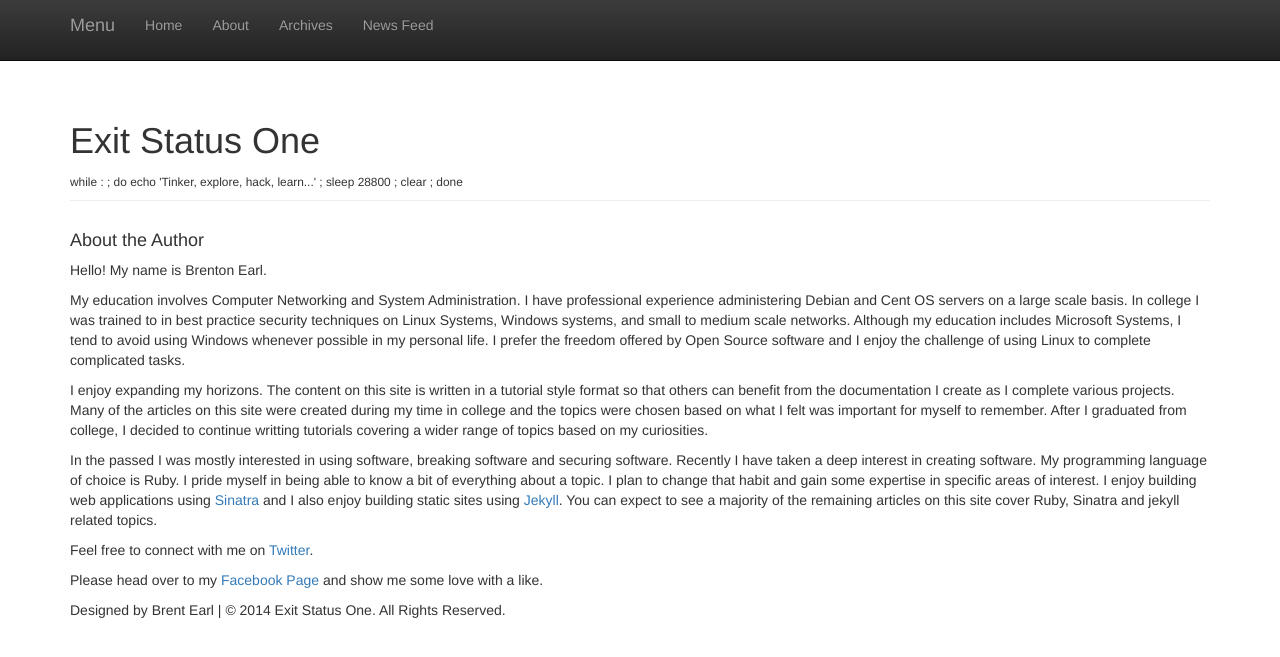
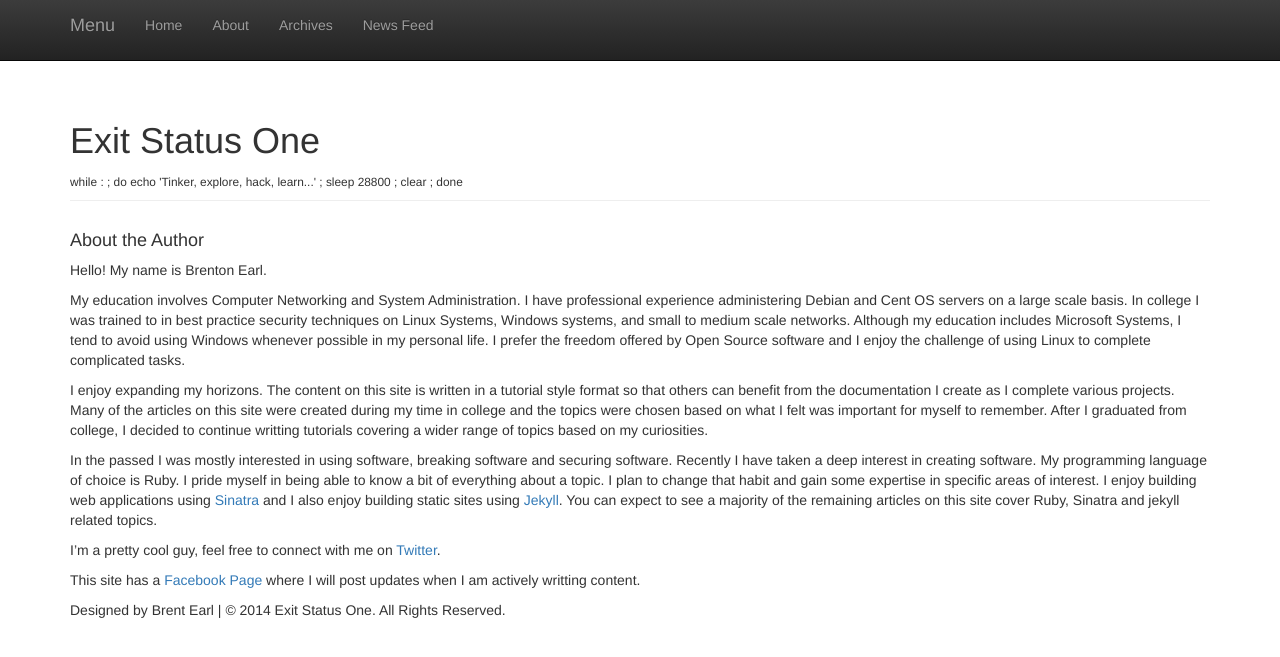
Before and after one commit to BrentonEarl/brentonearl.github.io, a Jekyll site: the page built from about.markdown, in a window 1280 px wide. Shown: the top 657 px of the page. Built offline with Jekyll 4.4.1, drawn with Linux system fonts in a browser that asks for light colours; nearby versions of some CDN libraries; Markdown is read by kramdown in place of the engine named in the settings.

Commit message:
Corrected some text in about page

```diff
--- a/about.markdown
+++ b/about.markdown
@@ -14,6 +14,6 @@ I enjoy expanding my horizons.  The content on this site is written in a tutoria
 
 In the passed I was mostly interested in using software, breaking software and securing software.  Recently I have taken a deep interest in creating software.  My programming language of choice is Ruby.  I pride myself in being able to know a bit of everything about a topic.  I plan to change that habit and gain some expertise in specific areas of interest.  I enjoy building web applications using [Sinatra](http://sinatrarb.com) and I also enjoy building static sites using [Jekyll](http://jekyllrb.com).  You can expect to see a majority of the remaining articles on this site cover Ruby, Sinatra and jekyll related topics.
 
-Feel free to connect with me on [Twitter](https://twitter.com/BrentonLeeEarl).
+I'm a pretty cool guy, feel free to connect with me on [Twitter](https://twitter.com/BrentonLeeEarl).
 
-Please head over to my [Facebook Page](https://www.facebook.com/exitstatusone) and show me some love with a like.
+This site has a [Facebook Page](https://www.facebook.com/exitstatusone) where I will post updates when I am actively writting content.
```
